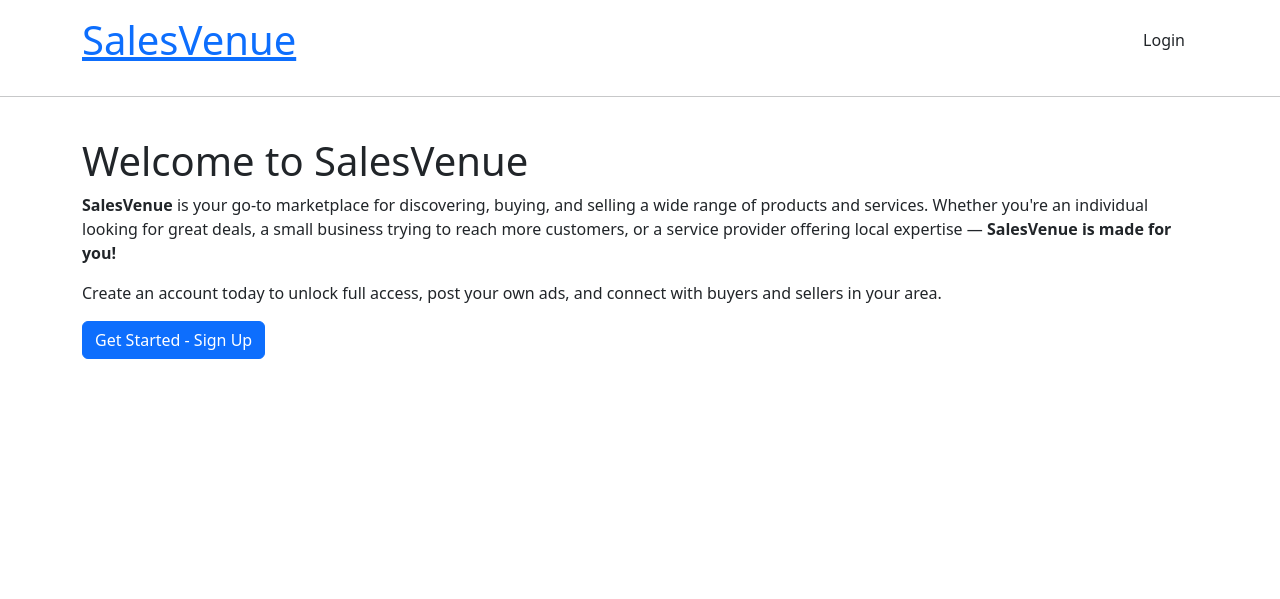
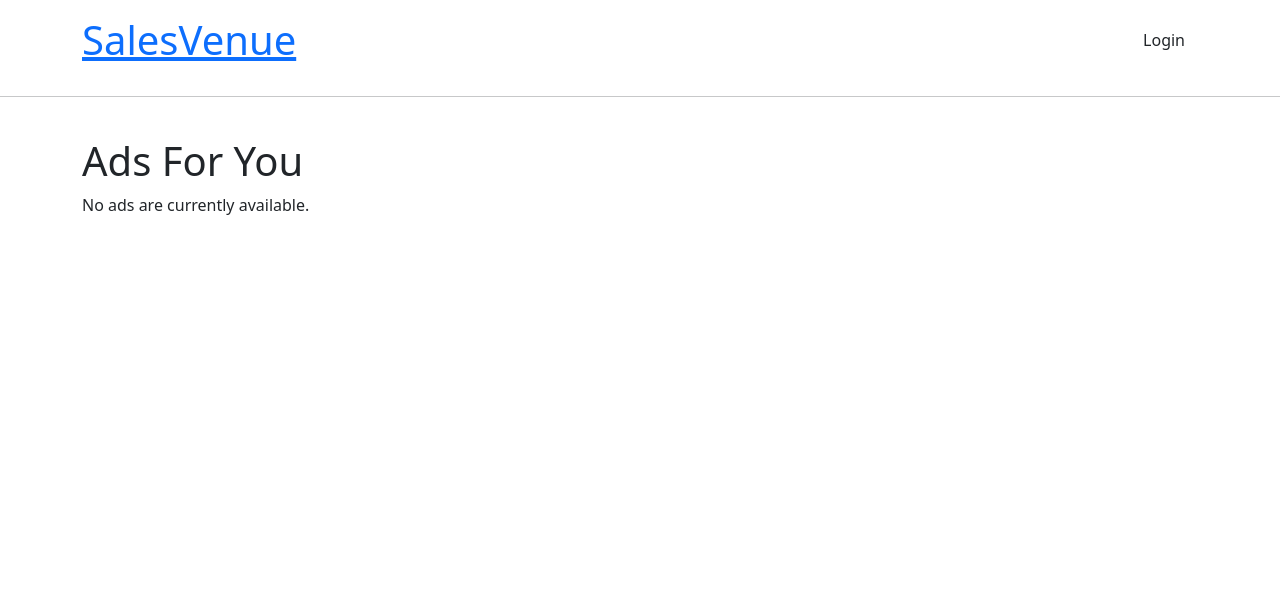
Before and after one commit to Kumaraguhan-Testpress/SalesVenue_MP, a Django app: template sales/templates/ad_list_view.html in a window 1280 px wide. Shown: the top 599 px of the page. Run offline with Django 4.2, Linux system fonts and the light colour scheme; the template is opened without the code that fills it, so the values that code supplies are empty; some libraries are stand-ins or nearby versions.

Commit message:
Resolve cosmetics and more

```diff
--- a/sales/templates/ad_list_view.html
+++ b/sales/templates/ad_list_view.html
@@ -1,23 +1,6 @@
 {% extends "base.html" %}
 {% block content %}
-
-    {% if not user.is_authenticated %}
-        <div class="welcome-banner">
-            <h1>Welcome to SalesVenue</h1>
-            <p>
-                <strong>SalesVenue</strong> is your go-to marketplace for discovering, buying, and selling a wide range of products and services.
-                Whether you're an individual looking for great deals, a small business trying to reach more customers, or a service provider
-                offering local expertise — <strong>SalesVenue is made for you!</strong>
-            </p>
-            <p>
-                Create an account today to unlock full access, post your own ads, and connect with buyers and sellers in your area.
-            </p>
-            <a href="{% url 'signup' %}" class="btn btn-primary">Get Started - Sign Up</a>
-        </div>
-
-    {% else %}
     <h1 class="page-title">Ads For You</h1>
-        <a href="{% url 'ad_create' %}" class="btn btn-primary">+ Create New Ad</a> <br></br>
 
     {% for ad in ads %}
         <div class="ad-card">
@@ -76,6 +59,5 @@
             </ul>
         </nav>
     {% endif %}
-    {% endif %}
 
 {% endblock %}
--- a/sales/views.py
+++ b/sales/views.py
@@ -23,7 +23,7 @@ class AdListView(ListView):
                                                 .prefetch_related('images') \
                                                 .order_by('-created_at')
 
-class AdDetailView(LoginRequiredMixin, DetailView):
+class AdDetailView(LoginRequiredMixin ,DetailView):
     model = Ad
     template_name = 'ad_detail_view.html'
     context_object_name = 'ad'
```
Also changed, not shown: sales/tests/test_ad_detail_view.py (line endings or trailing spaces). Lines whose indentation alone changed are shown as unchanged.
